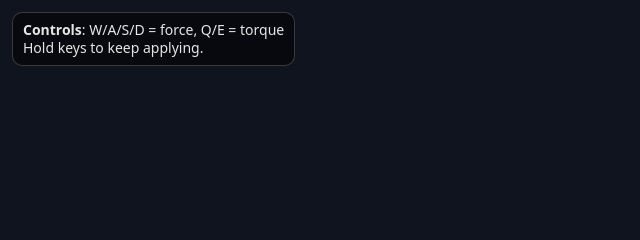
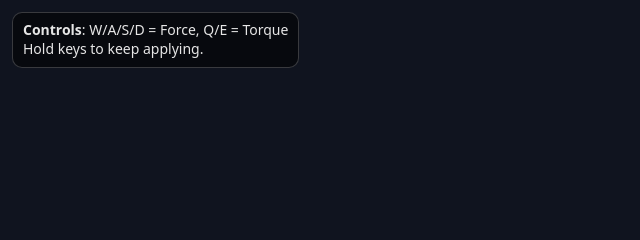
Before and after one commit to fjctp/test-js-physics-engine, a plain HTML site: page index.html in a window 1280 px wide. Shown: the top 240 px of the page, 0-640 px from the left. Drawn offline with nearby package versions, Linux system fonts and the light colour scheme.

Commit message:
refactor: separate css.

```diff
--- a/index.html
+++ b/index.html
@@ -2,23 +2,13 @@
 <html lang="en">
 <head>
   <meta charset="utf-8" />
-  <title>Matter.js — Forces & Moment demo</title>
+  <title>Matter.js — Forces & Torque</title>
   <meta name="viewport" content="width=device-width, initial-scale=1" />
-  <style>
-    html, body { height: 100%; margin: 0; background:#0b0e14; }
-    #app { width: 100vw; height: 100vh; display: grid; place-items: center; }
-    #hint {
-      position: fixed; left: 12px; top: 12px; z-index: 10;
-      font: 14px/1.3 system-ui, -apple-system, Segoe UI, Roboto, sans-serif;
-      color: #e6e6e6; background:#0008; border:1px solid #fff3;
-      padding: 8px 10px; border-radius: 10px;
-    }
-    canvas { outline: none; }
-  </style>
+  <link rel="stylesheet" href="styles.css" />
 </head>
 <body>
   <div id="hint">
-    <b>Controls</b>: W/A/S/D = force, Q/E = torque<br/>
+    <b>Controls</b>: W/A/S/D = Force, Q/E = Torque<br/>
     Hold keys to keep applying.
   </div>
 
--- /dev/null
+++ b/styles.css
@@ -0,0 +1,9 @@
+html, body { height: 100%; margin: 0; background: #0b0e14; }
+#app { width: 100vw; height: 100vh; display: grid; place-items: center; }
+#hint {
+  position: fixed; left: 12px; top: 12px; z-index: 10;
+  font: 14px/1.35 system-ui, -apple-system, Segoe UI, Roboto, sans-serif;
+  color: #e6e6e6; background: #0008; border: 1px solid #fff3;
+  padding: 8px 10px; border-radius: 10px; user-select: none;
+}
+canvas { outline: none; }
```
